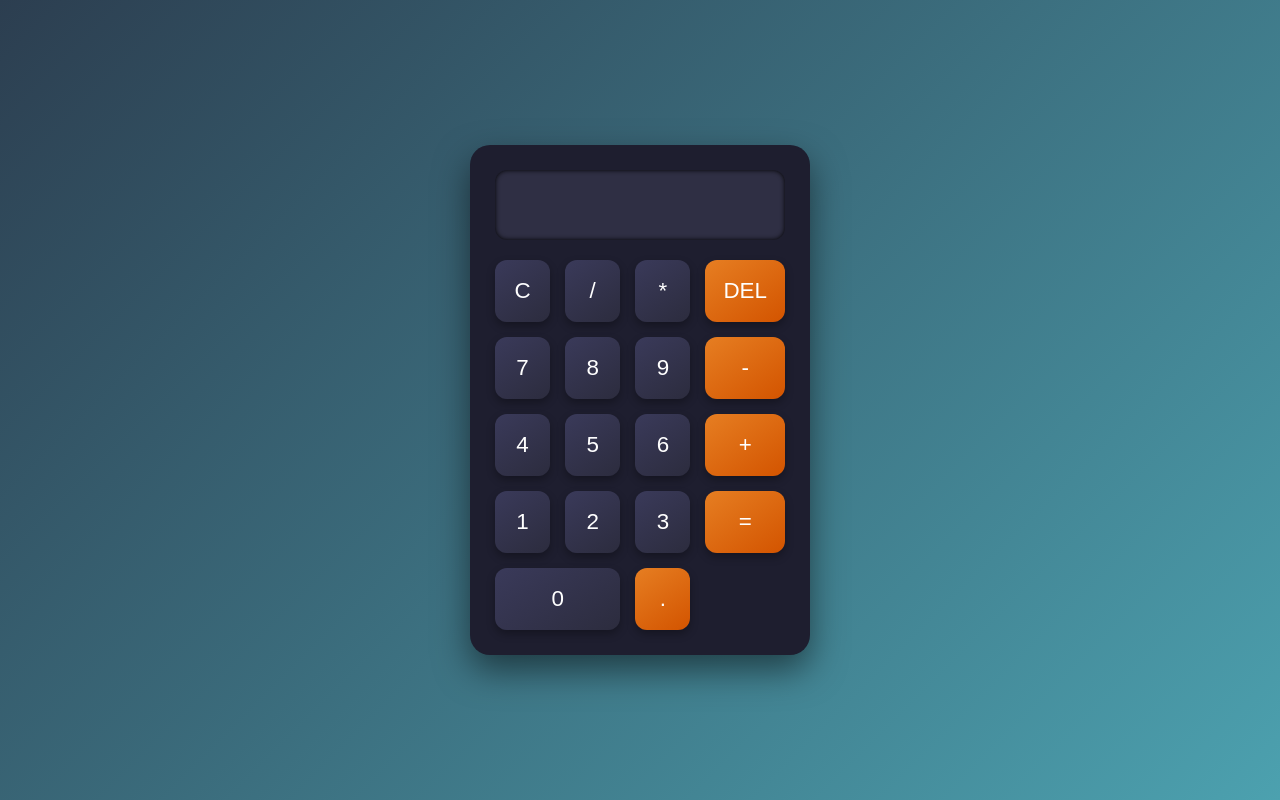
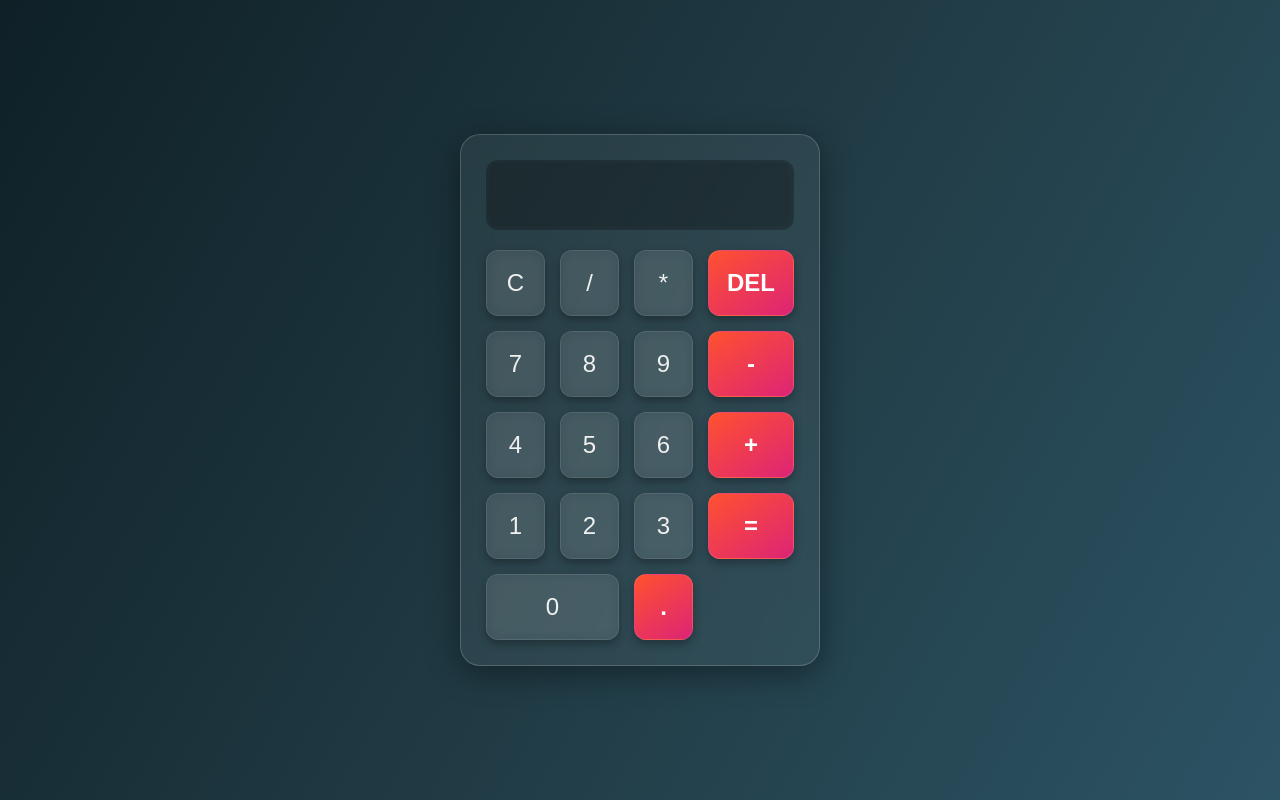
Before and after one commit to rajnish-012/Basic-Calculator, a plain HTML site: page basic-calculator/index.html in a window 1280 px wide. Drawn offline with Linux system fonts and the light colour scheme.

Commit message:
Update style.css

```diff
--- a/basic-calculator/style.css
+++ b/basic-calculator/style.css
@@ -1,102 +1,119 @@
-/* Reset styles */
+/* Reset */
 * {
-  box-sizing: border-box;
   margin: 0;
   padding: 0;
+  box-sizing: border-box;
 }
 
 body {
-  font-family: 'Segoe UI', Tahoma, Geneva, Verdana, sans-serif;
-  background: linear-gradient(135deg, #2c3e50, #4ca1af);
-  height: 100vh;
+  font-family: 'Poppins', sans-serif;
+  background: linear-gradient(120deg, #0f2027, #203a43, #2c5364);
+  min-height: 100vh;
   display: flex;
+  justify-content: center;
   align-items: center;
-  justify-content: center;
+  padding: 20px;
 }
 
+/* Calculator Container */
 .calculator {
-  background: #1e1e2f;
+  width: 360px;
+  background: rgba(255, 255, 255, 0.06);
+  border-radius: 20px;
   padding: 25px;
-  border-radius: 20px;
-  box-shadow: 0 15px 35px rgba(0, 0, 0, 0.5);
-  width: 340px;
-  max-width: 90%;
-  transition: transform 0.3s ease;
+  box-shadow: 0 8px 32px 0 rgba(0, 0, 0, 0.4);
+  backdrop-filter: blur(15px);
+  -webkit-backdrop-filter: blur(15px);
+  border: 1px solid rgba(255, 255, 255, 0.18);
+  transition: all 0.3s ease-in-out;
 }
 
 .calculator:hover {
-  transform: scale(1.02);
+  transform: scale(1.01);
 }
 
+/* Display Screen */
 #display {
   width: 100%;
   height: 70px;
-  font-size: 2.2em;
-  padding: 15px;
+  font-size: 2.4rem;
+  color: #fdfdfd;
+  background: rgba(0, 0, 0, 0.3);
   border: none;
   border-radius: 12px;
-  background: #2f2f44;
-  color: #ffffff;
+  padding: 15px;
+  margin-bottom: 20px;
   text-align: right;
-  box-shadow: inset 0 0 5px #000000;
-  margin-bottom: 20px;
+  box-shadow: inset 0 0 8px rgba(255, 255, 255, 0.05);
+  letter-spacing: 1px;
 }
 
+/* Button Grid */
 .buttons {
   display: grid;
   grid-template-columns: repeat(4, 1fr);
   gap: 15px;
 }
 
+/* Generic Button Style */
 button {
-  font-size: 1.4em;
+  font-size: 1.5rem;
   padding: 18px;
-  border: none;
   border-radius: 12px;
-  background: linear-gradient(145deg, #3a3a5a, #2c2c3e);
-  color: #ffffff;
+  background: rgba(255, 255, 255, 0.07);
+  color: #f0f0f0;
+  border: 1px solid rgba(255, 255, 255, 0.1);
+  box-shadow: 0 4px 8px rgba(0, 0, 0, 0.3);
+  backdrop-filter: blur(8px);
+  transition: all 0.2s ease;
   cursor: pointer;
-  transition: all 0.2s ease;
-  box-shadow: 0 4px 8px rgba(0, 0, 0, 0.3);
+  user-select: none;
 }
 
+/* Hover + Active States */
 button:hover {
-  background: linear-gradient(145deg, #4e4e6e, #3a3a5a);
+  background: rgba(255, 255, 255, 0.15);
   transform: translateY(-2px);
+  color: #ffffff;
 }
 
 button:active {
   transform: scale(0.96);
+  background: rgba(255, 255, 255, 0.25);
 }
 
+/* Special Buttons */
 button.zero {
   grid-column: span 2;
 }
 
+/* Operator & Equals Button Colors */
 button:nth-child(4n),
 button:last-child {
-  background: linear-gradient(145deg, #e67e22, #d35400);
+  background: linear-gradient(145deg, #ff512f, #dd2476);
   color: #fff;
+  font-weight: bold;
 }
 
 button:nth-child(4n):hover,
 button:last-child:hover {
-  background: linear-gradient(145deg, #f39c12, #e67e22);
+  background: linear-gradient(145deg, #ff5e62, #f09819);
 }
 
-/* Responsive */
+/* Responsive Design */
 @media (max-width: 400px) {
   .calculator {
+    width: 90%;
     padding: 15px;
   }
 
   #display {
-    font-size: 1.8em;
+    font-size: 1.8rem;
     height: 60px;
   }
 
   button {
-    font-size: 1.2em;
+    font-size: 1.2rem;
     padding: 14px;
   }
 }
```
